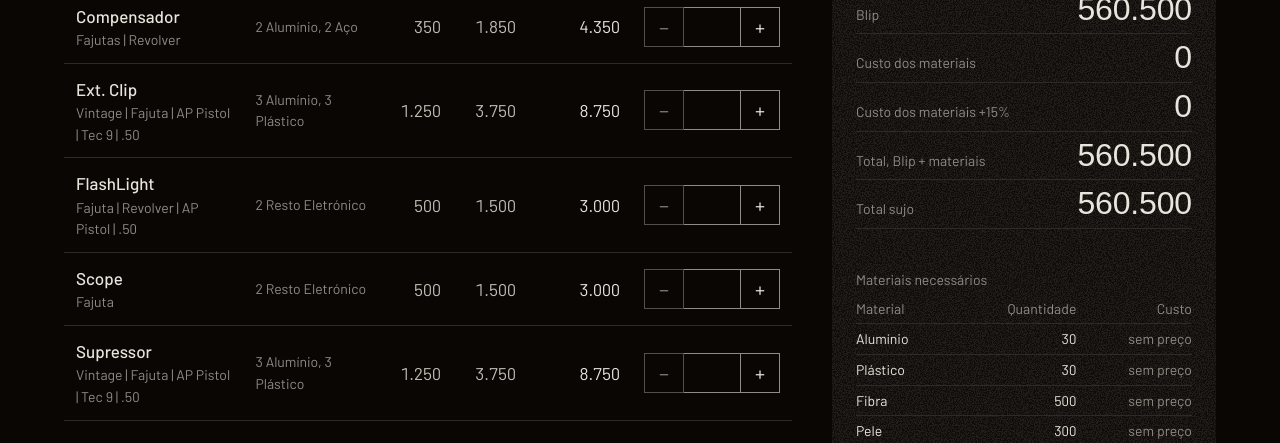
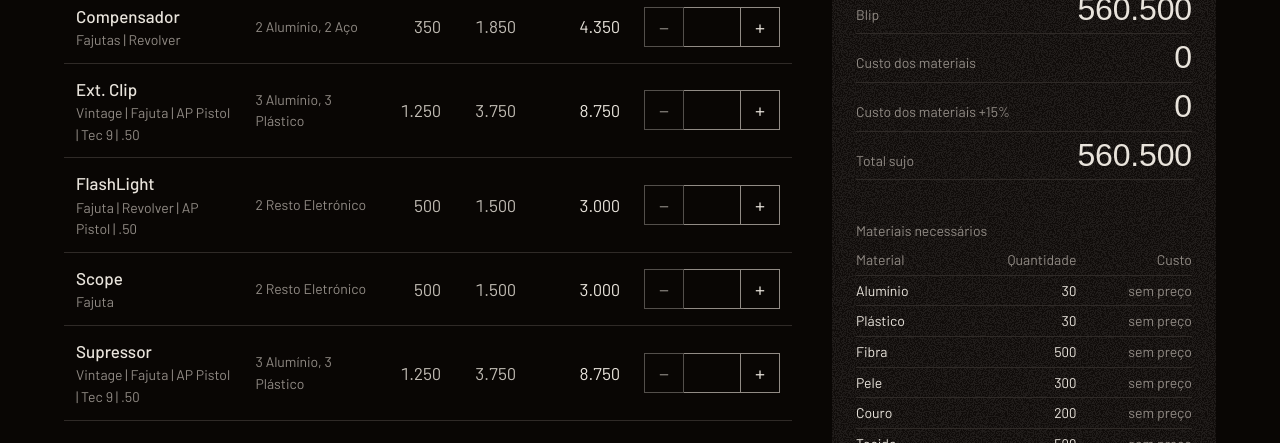
Before and after one commit to andrelanca/fivem, a plain HTML site: page public/crafting/index.html in a window 1280 px wide. Shown: the part 357-800 px from the top of the page. Drawn offline with Linux system fonts and the light colour scheme; a web font is replaced by a local one.

Commit message:
fivem: tira o total Blip + materiais da ficha do crafting
Co-Authored-By: Claude Opus 5.5 <noreply@anthropic.com>
Claude-Session: https://claude.ai/code/session_01HAhssPMnEQZaGcRLFpt2EU

```diff
--- a/public/crafting/index.html
+++ b/public/crafting/index.html
@@ -205,7 +205,6 @@ label.btn { display: inline-flex; align-items: center; justify-content: center;
           <div><dt>Blip</dt><dd class="figure" id="t-blip">0</dd></div>
           <div><dt>Custo dos materiais</dt><dd class="figure" id="t-cost">0</dd></div>
           <div><dt>Custo dos materiais +15%</dt><dd class="figure" id="t-cost15">0</dd></div>
-          <div><dt>Total, Blip + materiais</dt><dd class="figure" id="t-total">0</dd></div>
           <div><dt>Total sujo</dt><dd class="figure" id="t-sujo">0</dd></div>
         </dl>
         <div>
@@ -361,7 +360,7 @@ function render() {
   const mk = MAT_ORDER.filter(k => mats[k]);
   const cost = mk.reduce((s, k) => s + mats[k] * (matPrice[k] || 0), 0);
   const cost15 = cost * MAT_MARKUP;
-  const total = blip + cost, total15 = blip + cost15;
+  const total15 = blip + cost15;
   document.getElementById("units").textContent = units + (units === 1 ? " item" : " itens");
   document.getElementById("t-total15").textContent = fmt(total15);
   document.getElementById("d-total15").textContent = fmt(total15);
@@ -369,7 +368,6 @@ function render() {
   document.getElementById("t-blip").textContent = fmt(blip);
   document.getElementById("t-cost").textContent = fmt(cost);
   document.getElementById("t-cost15").textContent = fmt(cost15);
-  document.getElementById("t-total").textContent = fmt(total);
   document.getElementById("t-sujo").textContent = fmt(total15);
   document.getElementById("mats").innerHTML = mk.length
     ? `<table class="list"><thead><tr><th>Material</th><th class="num">Quantidade</th><th class="num">Custo</th></tr></thead><tbody>${mk.map(k => `<tr><td>${esc(k)}</td><td class="num">${fmt(mats[k])}</td><td class="num${matPrice[k] ? "" : " dim"}">${matPrice[k] ? fmt(mats[k] * matPrice[k]) : "sem preço"}</td></tr>`).join("")}</tbody></table>`
@@ -382,7 +380,7 @@ function render() {
     ? `<table class="list"><tbody>${sel.map(s => `<tr><td>${esc(s.it.n)} <span class="empty">${esc(s.it.cat.name)}</span></td><td class="num">${s.q}×</td></tr>`).join("")}</tbody></table>`
     : `<p class="empty">Sem itens.</p>`;
   store("crafting-qty", qty);
-  return { mats, mk, blip, sel, cost, cost15, total, total15 };
+  return { mats, mk, blip, sel, cost, cost15, total15 };
 }
 
 // cada separador tem a sua própria pesquisa
```
